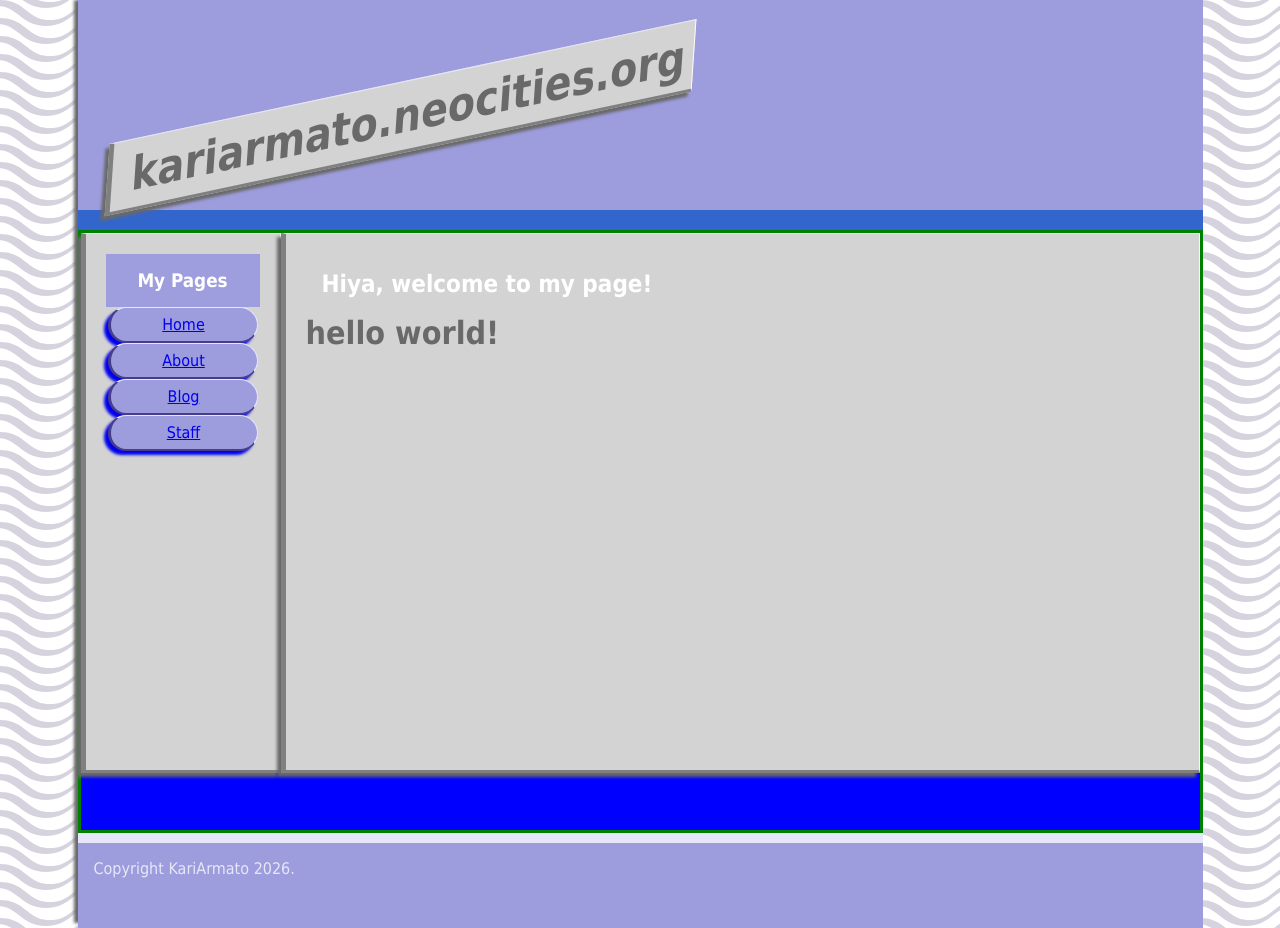
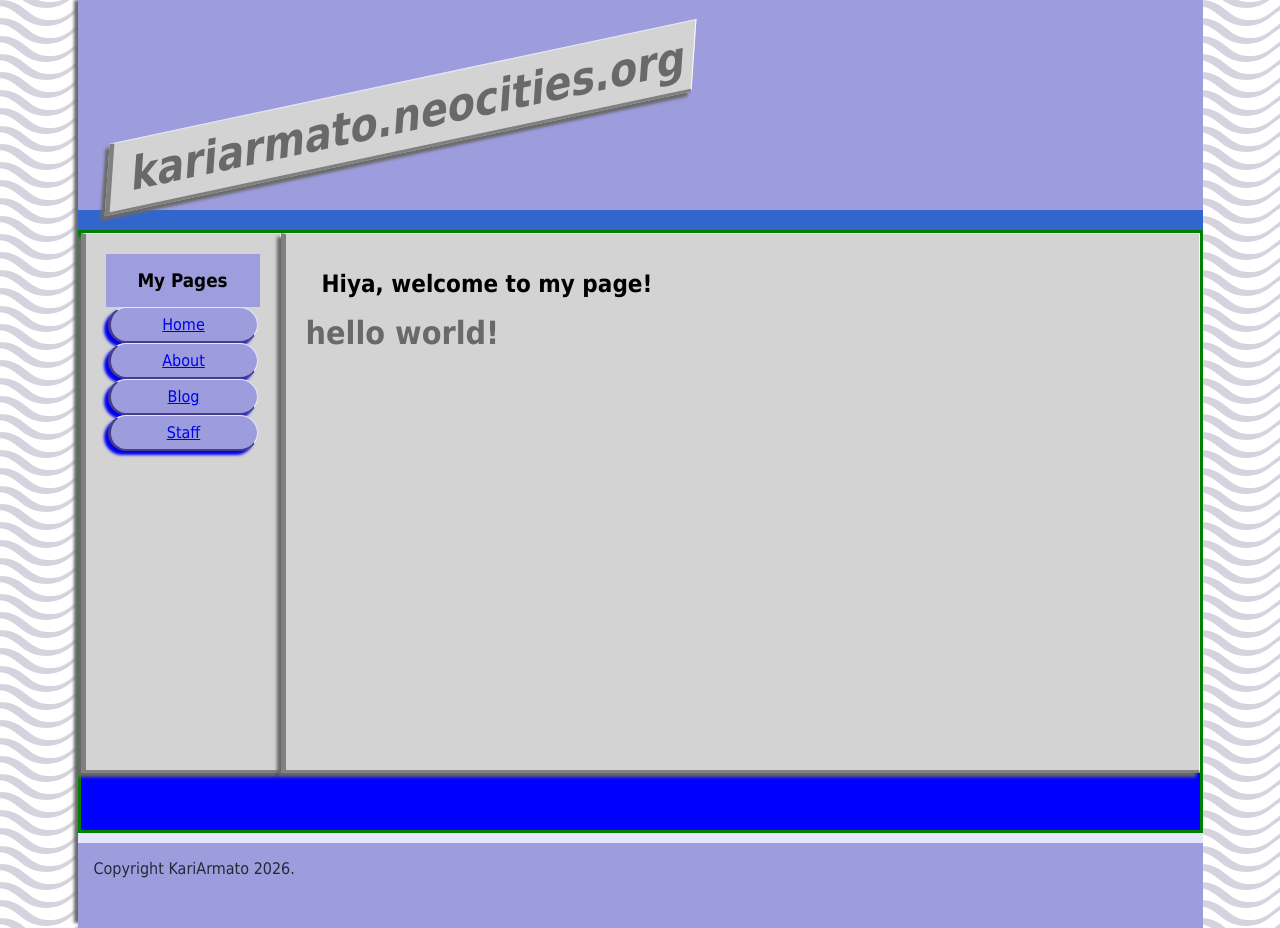
Before and after one commit to hatspies/hatspies.github.io, a Jekyll site: the page built from index.html, in a window 1280 px wide. Built offline with Jekyll 4.4.1, drawn with Linux system fonts in a browser that asks for light colours.

Commit message:
$black: #ffffff; --> $black: #000000;
stupid

```diff
--- a/_sass/helpers/_colours.scss
+++ b/_sass/helpers/_colours.scss
@@ -1,6 +1,6 @@
 $kundalini-bliss: #d2ccda;
 $dimgrey: #696969;
-$black: #ffffff;
+$black: #000000;
 $wikipedia-link-blue: #3366cc;
 $ghostwhite: #f8f8ff;
 
```
